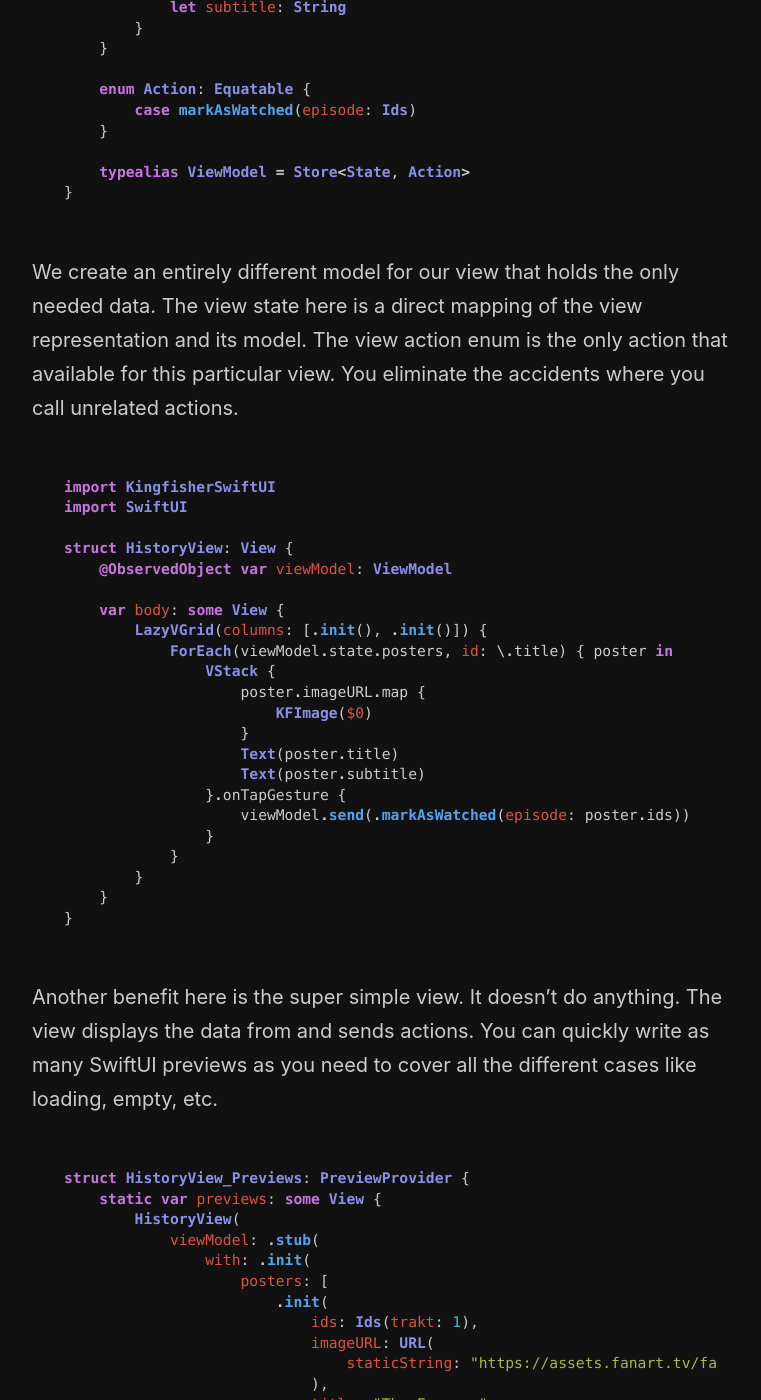
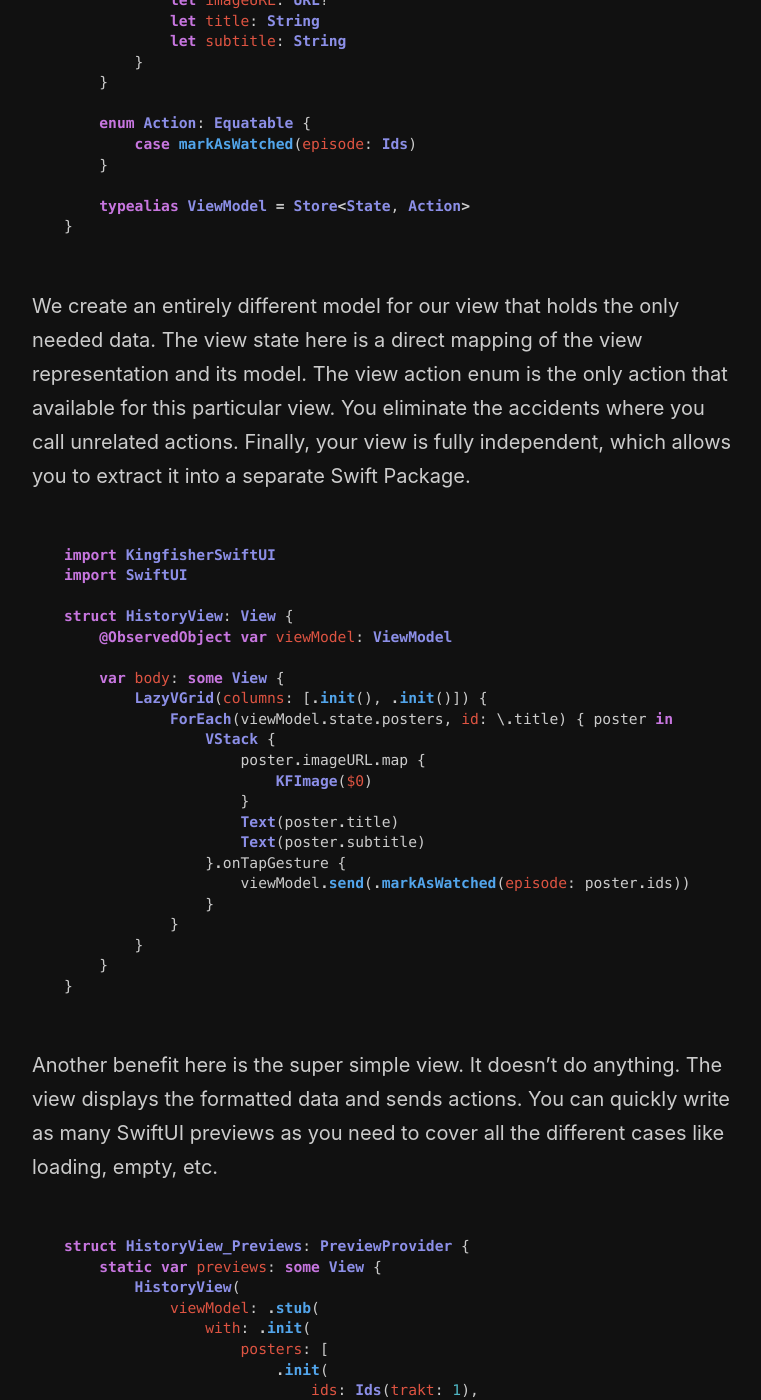
Before and after one commit to mecid/mecid.github.io, a Jekyll site: the page built from _posts/2021-02-03-redux-like-state-container-in-swiftui-part4.md, in a window 1280 px wide and 1400 px high, scrolled down 3499 px. Shown: the whole window, without its empty margins (258-1019 px from the left). Built offline with Jekyll 4.4.1, drawn with Linux system fonts in a browser that asks for light colours; some of the changed text lies outside the part shown.

Commit message:
small improvements to redux connectors post

````diff
--- a/_posts/2021-02-03-redux-like-state-container-in-swiftui-part4.md
+++ b/_posts/2021-02-03-redux-like-state-container-in-swiftui-part4.md
@@ -62,7 +62,7 @@ struct HistoryView1: View {
 }
 ```
 
-The main issue here is the formatting logic that lives inside the view. We can't verify it using unit tests. Another problem is SwiftUI previews. We have to provide the entire store with the whole app state to render a single screen.
+The main issue here is the formatting logic that lives inside the view. We can't verify it using unit tests. Another problem is SwiftUI previews. We have to provide the entire store with the whole app state to render a single screen. And we can't keep the view in a separated Swift Package because it depends on the whole app state.
 
 We can improve the case a little bit by using derived stores that provide only the app state's needed part. But we still need to keep the formatting logic somewhere outside of the view.
 
@@ -116,7 +116,7 @@ extension HistoryView {
 }
 ```
 
-We create an entirely different model for our view that holds the only needed data. The view state here is a direct mapping of the view representation and its model. The view action enum is the only action that available for this particular view. You eliminate the accidents where you call unrelated actions.
+We create an entirely different model for our view that holds the only needed data. The view state here is a direct mapping of the view representation and its model. The view action enum is the only action that available for this particular view. You eliminate the accidents where you call unrelated actions. Finally, your view is fully independent, which allows you to extract it into a separate Swift Package.
 
 ```swift
 import KingfisherSwiftUI
@@ -143,7 +143,7 @@ struct HistoryView: View {
 }
 ```
 
-Another benefit here is the super simple view. It doesn't do anything. The view displays the data from and sends actions. You can quickly write as many SwiftUI previews as you need to cover all the different cases like loading, empty, etc.
+Another benefit here is the super simple view. It doesn't do anything. The view displays the formatted data and sends actions. You can quickly write as many SwiftUI previews as you need to cover all the different cases like loading, empty, etc.
 
 ```swift
 struct HistoryView_Previews: PreviewProvider {
````
